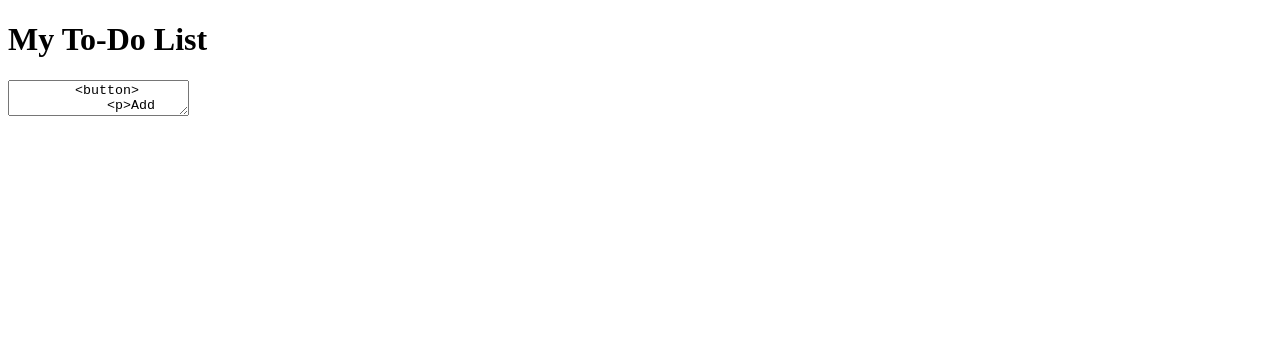
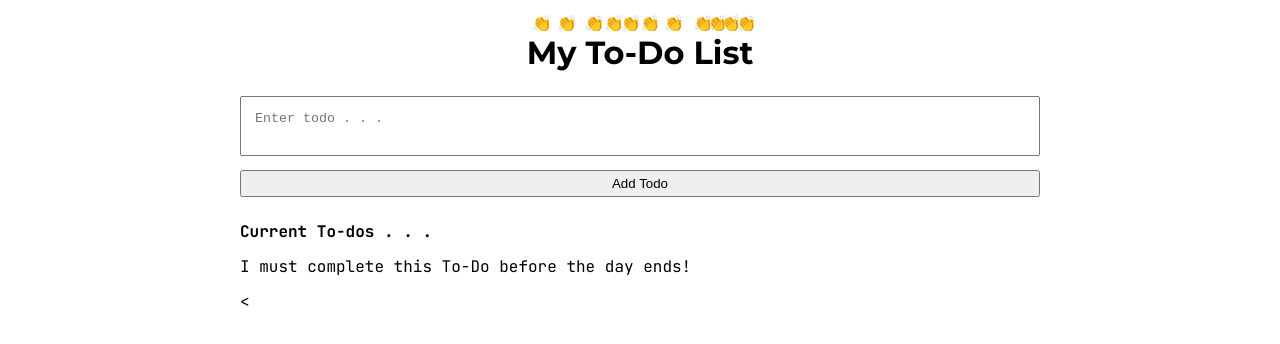
Before and after one commit to dpsheth/TodoApp, a plain HTML site: page index.html in a window 1280 px wide. Drawn offline with Linux system fonts and the light colour scheme.

Commit message:
Fix HTML elements to reflect  vision, styles determined, and JavaScript file made

```diff
--- a/index.html
+++ b/index.html
@@ -4,18 +4,31 @@
     <meta charset="UTF-8">
     <meta name="viewport" content="width=device-width, initial-scale=1.0">
     <title>TO-DO</title>
+    <link rel="stylesheet" href="styles.css"/>
+    <link rel="preconnect" href="https://fonts.googleapis.com">
+    <link rel="preconnect" href="https://fonts.gstatic.com" crossorigin>
+    <link
+        href="https://fonts.googleapis.com/css2?family=JetBrains+Mono:ital,wght@0,100;0,200;0,300;0,400;0,500;0,600;0,700;0,800;1,100;1,200;1,300;1,400;1,500;1,600;1,700;1,800&family=Montserrat:ital,wght@0,100;0,200;0,300;0,400;0,500;0,600;0,700;0,800;0,900;1,100;1,200;1,300;1,400;1,500;1,600;1,700;1,800;1,900&display=swap"
+        rel="stylesheet">
+    <link rel="stylesheet" href="https://cdnjs.cloudflare.com/ajax/libs/font-awesome/6.4.2/css/all.min.css"
+        integrity="sha512-z3gLpd7yknf1YoNbCzqRKc4qyor8gaKU1qmn+CShxbuBusANI9QpRohGBreCFkKxLhei6S9CQXFEbbKuqLg0DA=="
+        crossorigin="anonymous" referrerpolicy="no-referrer" />
 </head>
 <body>
     <h1>My To-Do List</h1>
     <form>
-        <textarea placeholder="Enter todo . . .">
-        <button>
+        <textarea placeholder="Enter todo . . ."></textarea>
+        <button id="addBtn">
             <p>Add Todo</p>
         </button>
     </form>
     <section>
         <h4>Current To-dos . . . </h4>
-        <div class="todoContainer"></div>
+        <div class="todoContainer">
+            <p>I must complete this To-Do before the day ends!</p>
+            <
+        </div>
     </section>
 </body>
+<script src="script.js"></script>
 </html>
--- a/styles.css
+++ b/styles.css
@@ -0,0 +1,81 @@
+* {
+    margin: 0;
+    padding: 0;
+    box-sizing: border-box;
+}
+
+h1,
+h2 {
+    font-family: 'Montserrat', sans-serif;
+}
+
+body {
+    font-family: 'JetBrains Mono', monospace;
+    display: flex;
+    flex-direction: column;
+    gap: 24px;
+    padding: 14px;
+    min-height: 100vh;
+}
+
+h1 {
+    text-emphasis: '👏';
+    text-align: center;
+}
+
+form,
+section {
+    display: flex;
+    flex-direction: column;
+    gap: 14px;
+    width: 100%;
+    max-width: 800px;
+    margin: 0 auto;
+}
+
+form textarea {
+    resize: none;
+    width: 100%;
+    min-height: 60px;
+    padding: 14px;
+}
+
+form button {
+    padding: 4px;
+    cursor: pointer;
+}
+
+.todoContainer,
+.todo {
+    display: flex;
+    flex-direction: column;
+    gap: 14px;
+}
+
+.todo {
+    padding: 14px;
+    border: 1px solid lightgray;
+    border-radius: 4px;
+}
+
+.btnContainer {
+    display: flex;
+    gap: 6px;
+    margin-left: auto;
+}
+
+.iconBtn {
+    background: transparent;
+    border: none;
+    outline: none;
+    cursor: pointer;
+    padding: 0 8px;
+    display: grid;
+    place-items: center;
+    aspect-ratio: 1/1;
+    border-radius: 50%;
+}
+
+.iconBtn:hover {
+    background: rgb(242, 240, 240);
+}
```
Also changed, not shown: script.js (added).
